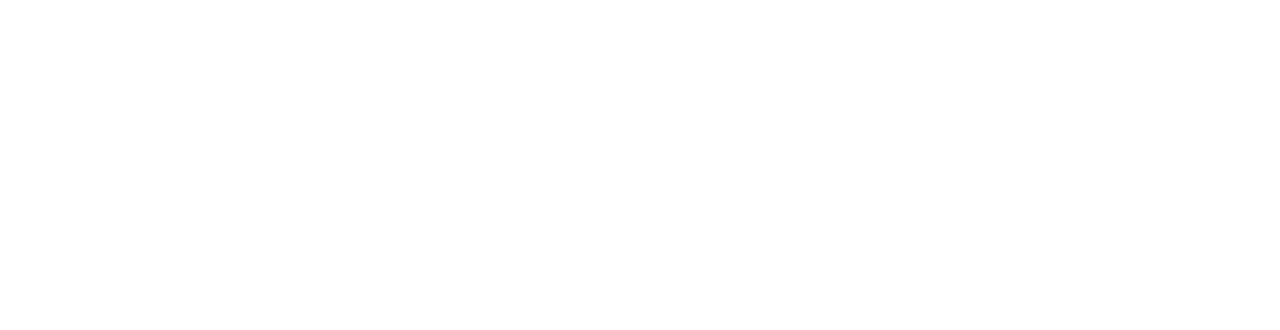
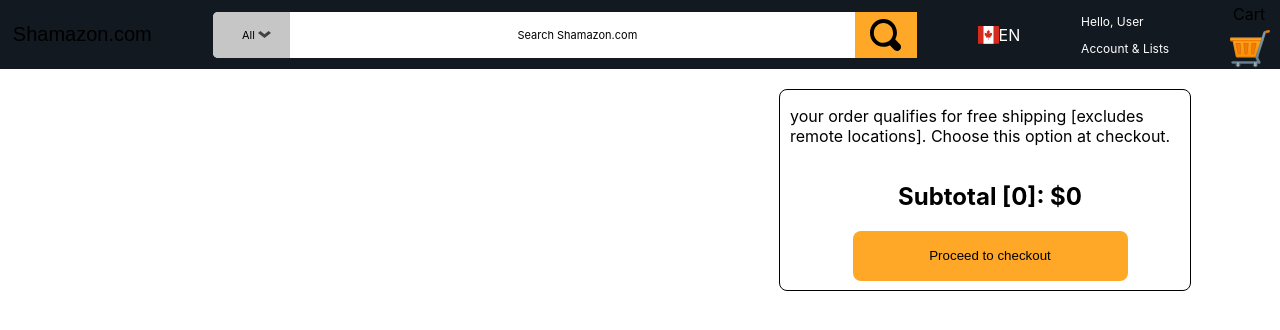
Before and after one commit to Danielhayward1223/Semester_2-final_sprint, a React (Create React App) app in the folder final-sprint/: page /checkout in a window 1280 px wide. Before the commit this address had no page. Shown: the top 330 px of the page. Built offline with nearby package versions, Linux system fonts and the light colour scheme.

Commit message:
Finished cart and started checkout.

```diff
--- a/final-sprint/src/App.js
+++ b/final-sprint/src/App.js
@@ -6,21 +6,20 @@ import Home from "./components/productlist";
 import Cart from "./components/cart.jsx";
 import Product from "./components/product.jsx";
 import { ShoppingCartProvider } from "./components/ShoppingCartContext.js";
+import Checkout from "./components/checkout.jsx";
 
 function App() {
   return (
     <div>
       <Router>
         <ShoppingCartProvider>
-          <switch>
           <Routes>
             <Route path="/" element={<Home />} />
             <Route path="/cart" element={<Cart />} />
-            <Route path="/" element={<Nav />} />
+            <Route path="/checkout" element={<Checkout />} />
             <Route path="/" element={<Nav />} />
             <Route path="/product/:productId" element={<Product />} />
           </Routes>
-          </switch>
         </ShoppingCartProvider>
       </Router>
     </div>
--- a/final-sprint/src/components/cart.jsx
+++ b/final-sprint/src/components/cart.jsx
@@ -3,6 +3,7 @@ import "../css/cart.css";
 import Nav from "./nav";
 import { useState, useEffect } from "react";
 import { useShoppingCart } from "./ShoppingCartContext";
+import { Link } from "react-router-dom";
 
 const Cart = () => {
   const { cartItems, removeFromCart, clearCart } = useShoppingCart();
@@ -30,7 +31,9 @@ const Cart = () => {
                 </p>
               </div>
               <div className="button-container">
-                <button className="view">View item</button>
+                <button className="view">
+                  <Link to={`/product/${item.id}`}>View item</Link>
+                </button>
                 <button
                   className="delete"
                   onClick={() => removeFromCart(item.id)}
@@ -49,7 +52,9 @@ const Cart = () => {
           <h2>
             Subtotal [{cartItems.length}]: ${totalPrice}
           </h2>
-          <button>Proceed to checkout</button>
+          <button>
+            <Link to={"/checkout"}>Proceed to checkout</Link>
+          </button>
         </div>
       </div>
     </div>
--- a/final-sprint/src/components/checkout.jsx
+++ b/final-sprint/src/components/checkout.jsx
@@ -1,9 +1,62 @@
 import React from "react";
+import "../css/checkout.css";
+import Nav from "./nav";
+import { useState, useEffect } from "react";
+import { useShoppingCart } from "./ShoppingCartContext";
+import { Link } from "react-router-dom";
 
 const Checkout = () => {
+  const { cartItems, removeFromCart, clearCart } = useShoppingCart();
+
+  let totalPrice = 0;
+
+  cartItems.map((item) => {
+    totalPrice += item.price;
+  });
+
   return (
-    <div>
-      <h1>Checkout Page!</h1>
+    <div className="main">
+      <Nav />
+      <div className="main-container">
+        <ul
+          className="item-container"
+          style={{ listStyleType: "none", padding: "0" }}
+        >
+          {cartItems.map((item) => (
+            <li key={item.id}>
+              <div className="image-description">
+                <img src={item.image} alt="" />
+                <p>
+                  {item.title} <br /> ${item.price} <br /> <br /> Qty: 1
+                </p>
+              </div>
+              <div className="button-container">
+                <button className="view">
+                  <Link to={`/product/${item.id}`}>View item</Link>
+                </button>
+                <button
+                  className="delete"
+                  onClick={() => removeFromCart(item.id)}
+                >
+                  Delete
+                </button>
+              </div>
+            </li>
+          ))}
+        </ul>
+        <div className="info-container">
+          <p>
+            your order qualifies for free shipping [excludes remote locations].
+            Choose this option at checkout.
+          </p>
+          <h2>
+            Subtotal [{cartItems.length}]: ${totalPrice}
+          </h2>
+          <button>
+            <Link to={"/checkout"}>Proceed to checkout</Link>
+          </button>
+        </div>
+      </div>
     </div>
   );
 };
--- a/final-sprint/src/css/cart.css
+++ b/final-sprint/src/css/cart.css
@@ -66,4 +66,11 @@ li {
   border-radius: 8px;
   border: none;
   background-color: #ffa726;
+  text-decoration: none;
 }
+
+a:link,
+a:visited {
+  text-decoration: none;
+  color: black;
+}
--- a/final-sprint/src/css/checkout.css
+++ b/final-sprint/src/css/checkout.css
@@ -0,0 +1,69 @@
+.main-container {
+  display: flex;
+  justify-content: space-around;
+  height: 100%;
+}
+
+.item-container {
+  width: 40%;
+}
+
+li {
+  border: 1px solid black;
+  border-radius: 8px;
+  height: 200px;
+  margin-bottom: 7px;
+  padding-top: 25px;
+  padding-left: 25px;
+  display: flex;
+  justify-content: space-between;
+}
+
+.image-description {
+  display: flex;
+}
+
+.image-description img {
+  width: 175px;
+  height: 175px;
+  border: 1px solid black;
+}
+
+.image-description p {
+  padding-left: 10px;
+}
+
+.button-container {
+  display: flex;
+  align-items: flex-end;
+  padding-right: 30px;
+  padding-bottom: 10px;
+}
+
+.button-container button {
+  margin-left: 10px;
+  background-color: white;
+  width: 75px;
+  border-radius: 8px;
+  border: 1px solid black;
+}
+
+.info-container {
+  width: 400px;
+  height: 200px;
+  border: 1px solid black;
+  border-radius: 8px;
+  margin-top: 20px;
+  display: flex;
+  flex-direction: column;
+  align-items: center;
+  padding-left: 10px;
+}
+
+.info-container button {
+  width: 275px;
+  height: 50px;
+  border-radius: 8px;
+  border: none;
+  background-color: #ffa726;
+}
```
